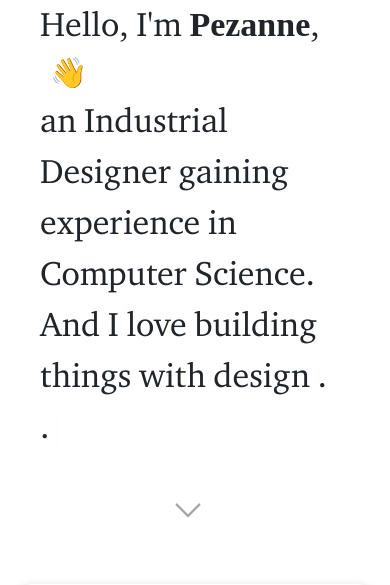
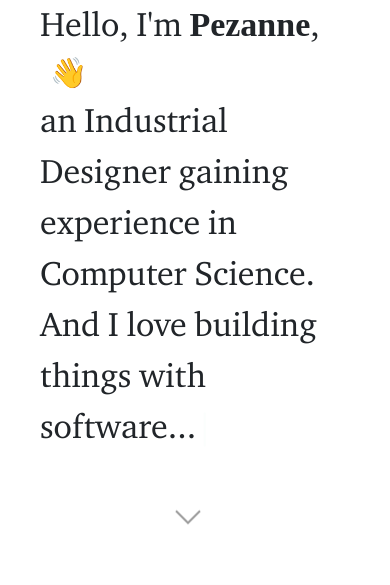
Before and after one commit to pkhambat1/DesignWebsite, a PHP site: page / in a window 390 px wide. Shown: the part 346-931 px from the top of the page. Run offline with PHP 8.4, Linux system fonts and the light colour scheme; some libraries are stand-ins or nearby versions; some web fonts are replaced.

Commit message:
extra responsiveness to compensate moving text

```diff
--- a/css/site.css
+++ b/css/site.css
@@ -245,7 +245,13 @@ span {
 .intro {
   padding-left: 40px;
   padding-right: 40px;
-  min-height: 310px;
+  min-height: 300px;
+}
+
+@media (max-width: 750px) {
+  .intro {
+    min-height: 460px;
+  }
 }
 
 .intro span {
--- a/js/index.js
+++ b/js/index.js
@@ -8,7 +8,7 @@ $(document).ready(() => {
 
 function typing(){
     $("#typing").typed({
-        strings: ["", "", "", "", " with research . . .", "", " with design . . .", "", " with prototyping . . .", "", " with code . . . "],
+        strings: ["", "", "", "", " with design...", "", " with software...", "", " with code.."],
         typeSpeed: 30,
         loop: true
     });
```
